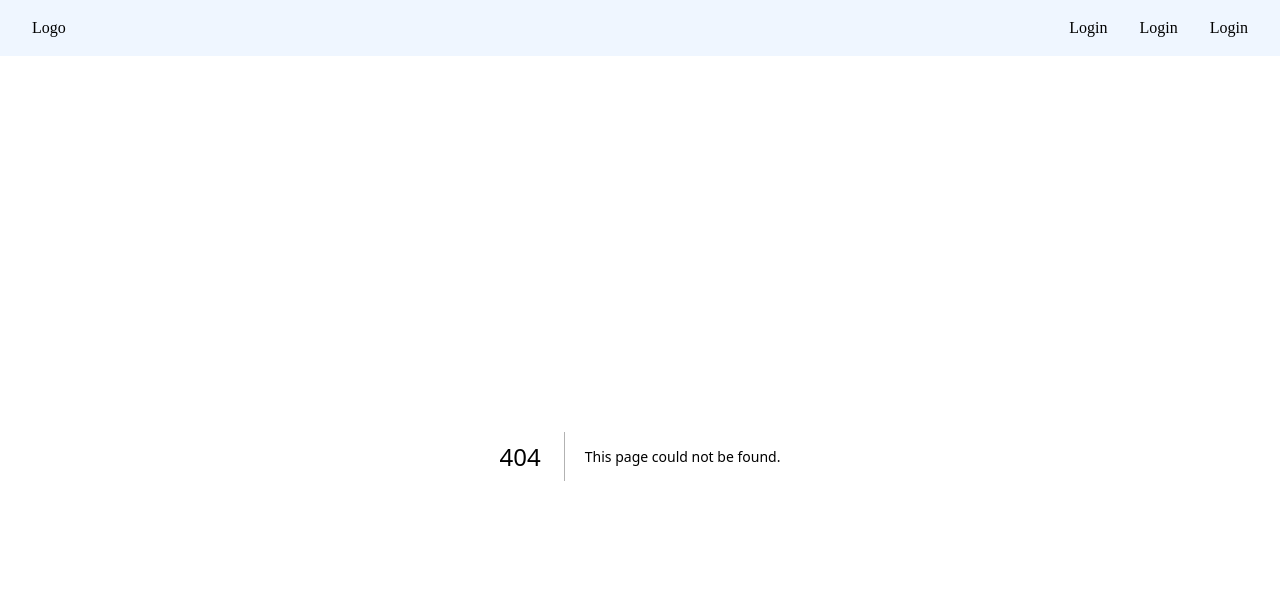
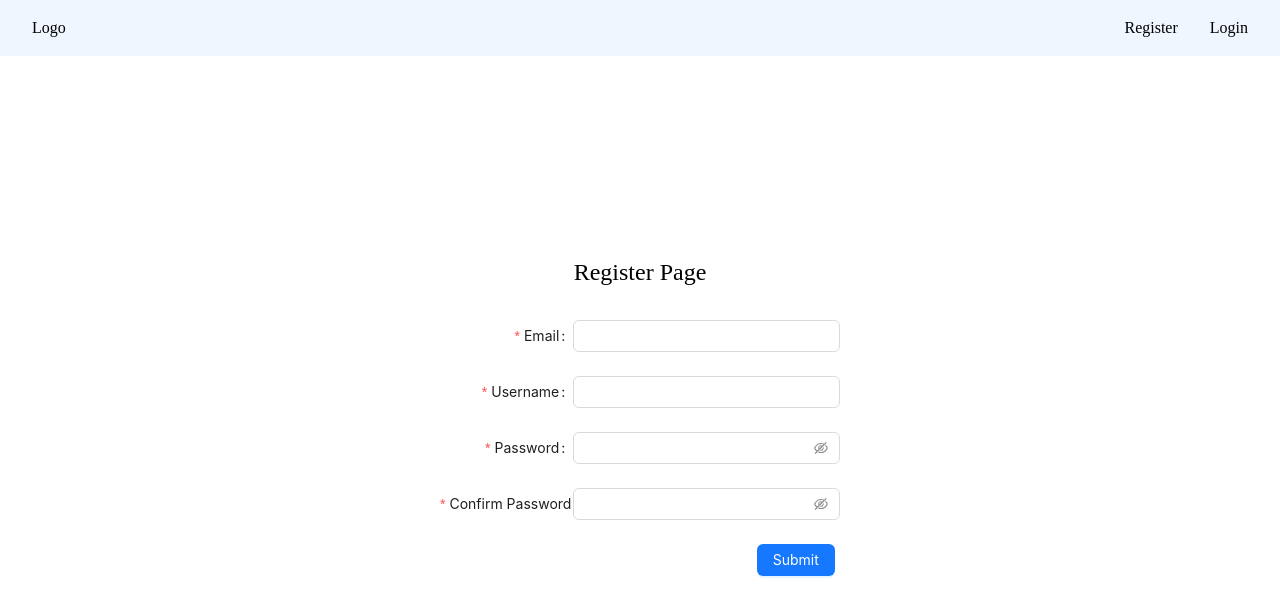
Before and after one commit to chatchatabc/healthhealthabc-frontend, a Next.js app: page /register in a window 1280 px wide. Before the commit this address had no page. Shown: the top 616 px of the page. Built offline with nearby package versions, Linux system fonts and the light colour scheme.

Commit message:
feat: implemented user registration page

```diff
--- a/src/app/layout.tsx
+++ b/src/app/layout.tsx
@@ -29,10 +29,7 @@ export default function RootLayout({
             {/* Nav Links */}
             <ul className="ml-auto flex items-center space-x-8">
               <li className="">
-                <a href="/login">Login</a>
-              </li>
-              <li className="">
-                <a href="/login">Login</a>
+                <a href="/register">Register</a>
               </li>
               <li className="">
                 <a href="/login">Login</a>
--- /dev/null
+++ b/src/app/register/page.tsx
@@ -0,0 +1,108 @@
+"use client";
+
+import React from "react";
+import { Button, Form, Input, Alert } from "antd";
+import { axiosAuthRegister } from "../lib/axios/axiosAuth";
+
+function RegisterPage() {
+  const [successText, setSuccessText] = React.useState<null | React.ReactNode>(
+    null
+  );
+  const [form] = Form.useForm();
+
+  async function onFinish(values: any) {
+    const res = await axiosAuthRegister(values);
+    setSuccessText(
+      <span>
+        <b className="capitalize">{values.username}</b> you are now successfully
+        registered!
+      </span>
+    );
+    form.resetFields();
+    console.log("Success:", values, res);
+  }
+
+  return (
+    <main className="flex-1 grid place-items-center">
+      <div className="mx-auto">
+        <h1 className="text-2xl text-center">Register Page</h1>
+        {successText && (
+          <Alert
+            className="mt-8 text-uppercase"
+            message={successText}
+            type="success"
+          />
+        )}
+
+        <Form
+          className="mt-8"
+          form={form}
+          name="basic"
+          labelCol={{ span: 8 }}
+          wrapperCol={{ span: 16 }}
+          initialValues={{ remember: true }}
+          style={{ width: "400px" }}
+          onFinish={onFinish}
+          autoComplete="off"
+        >
+          {/* Email */}
+          <Form.Item
+            label="Email"
+            name="email"
+            rules={[{ required: true, message: "Please input your email!" }]}
+          >
+            <Input />
+          </Form.Item>
+
+          {/* Username */}
+          <Form.Item
+            label="Username"
+            name="username"
+            rules={[{ required: true, message: "Please input your username!" }]}
+          >
+            <Input />
+          </Form.Item>
+
+          {/* Password */}
+          <Form.Item
+            label="Password"
+            name="password"
+            rules={[{ required: true, message: "Please input your password!" }]}
+          >
+            <Input.Password />
+          </Form.Item>
+
+          {/* Confirm Password */}
+          <Form.Item
+            label="Confirm Password"
+            name="confirmPassword"
+            rules={[
+              { required: true, message: "Please confirm your password!" },
+              ({ getFieldValue }) => ({
+                validator(rule, value) {
+                  if (!value || getFieldValue("password") === value) {
+                    return Promise.resolve();
+                  }
+                  return Promise.reject(
+                    "The two passwords that you entered do not match!"
+                  );
+                },
+              }),
+            ]}
+          >
+            <Input.Password />
+          </Form.Item>
+
+          {/* Submit Button */}
+          <Form.Item wrapperCol={{ offset: 19 }}>
+            <Button type="primary" htmlType="submit">
+              Submit
+            </Button>
+          </Form.Item>
+        </Form>
+      </div>
+    </main>
+  );
+}
+
+export default RegisterPage;
```
